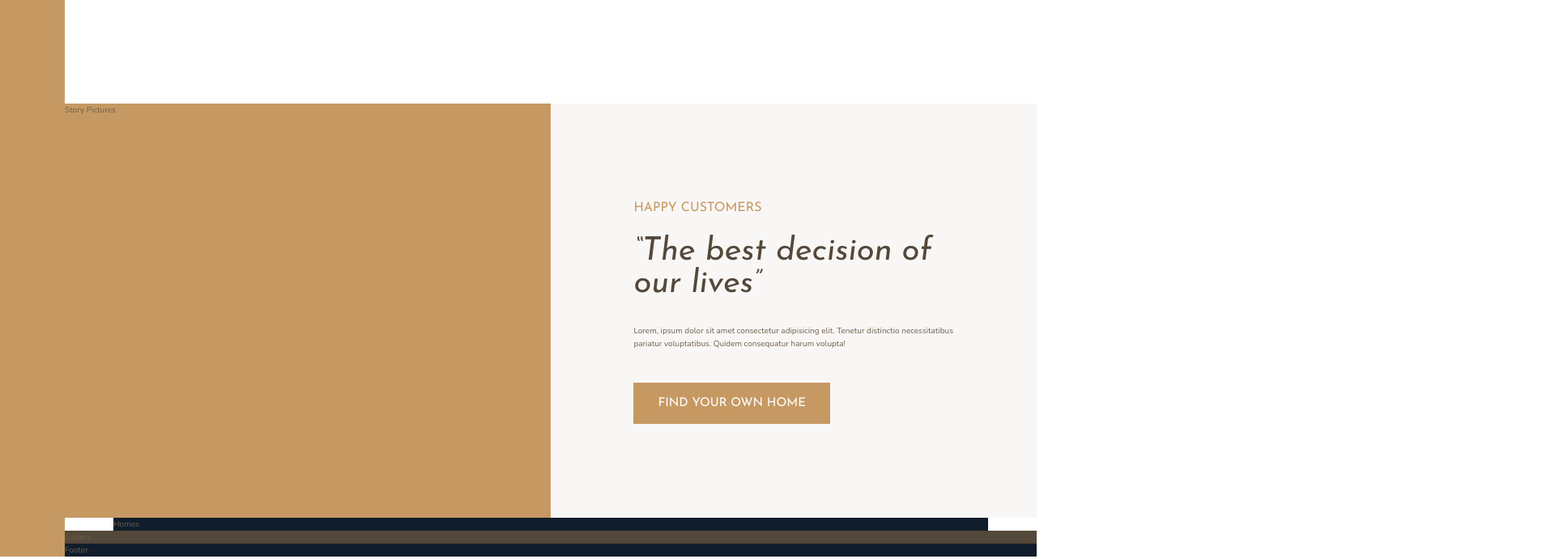
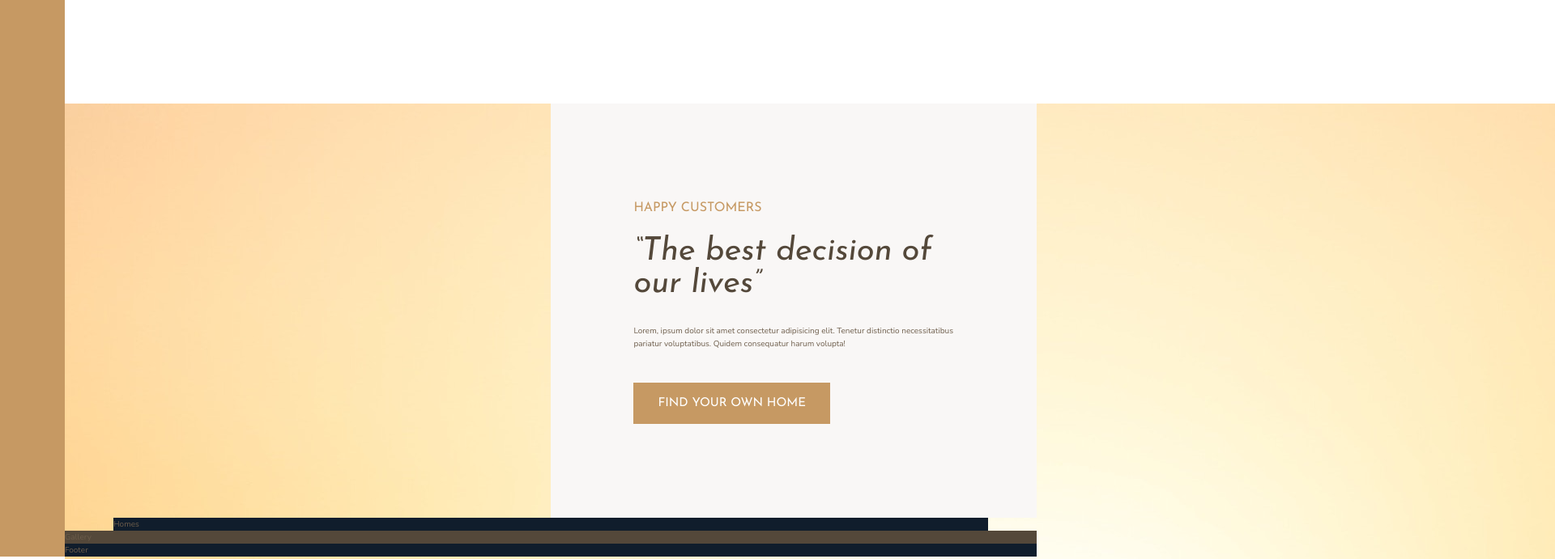
Before and after one commit to L3n1ad/Nexter_SASS, a website: page index.html in a window 1280 px wide. Shown: the part 1180-1871 px from the top of the page at 81% size, 1920 px wide, since content can reach past the window. Drawn offline with nearby package versions, Linux system fonts and the light colour scheme.

Commit message:
add pictures to hmtl

```diff
--- a/index.html
+++ b/index.html
@@ -78,7 +78,8 @@
         </section>
 
         <div class="story__pictures">
-            Story Pictures
+            <img src="img/story-1.jpeg" alt="Couple with new house" class="story__img--1">
+            <img src="img/story-2.jpeg" alt="New house" class="story__img--2">
         </div>
 
         <div class="story__content">
```
